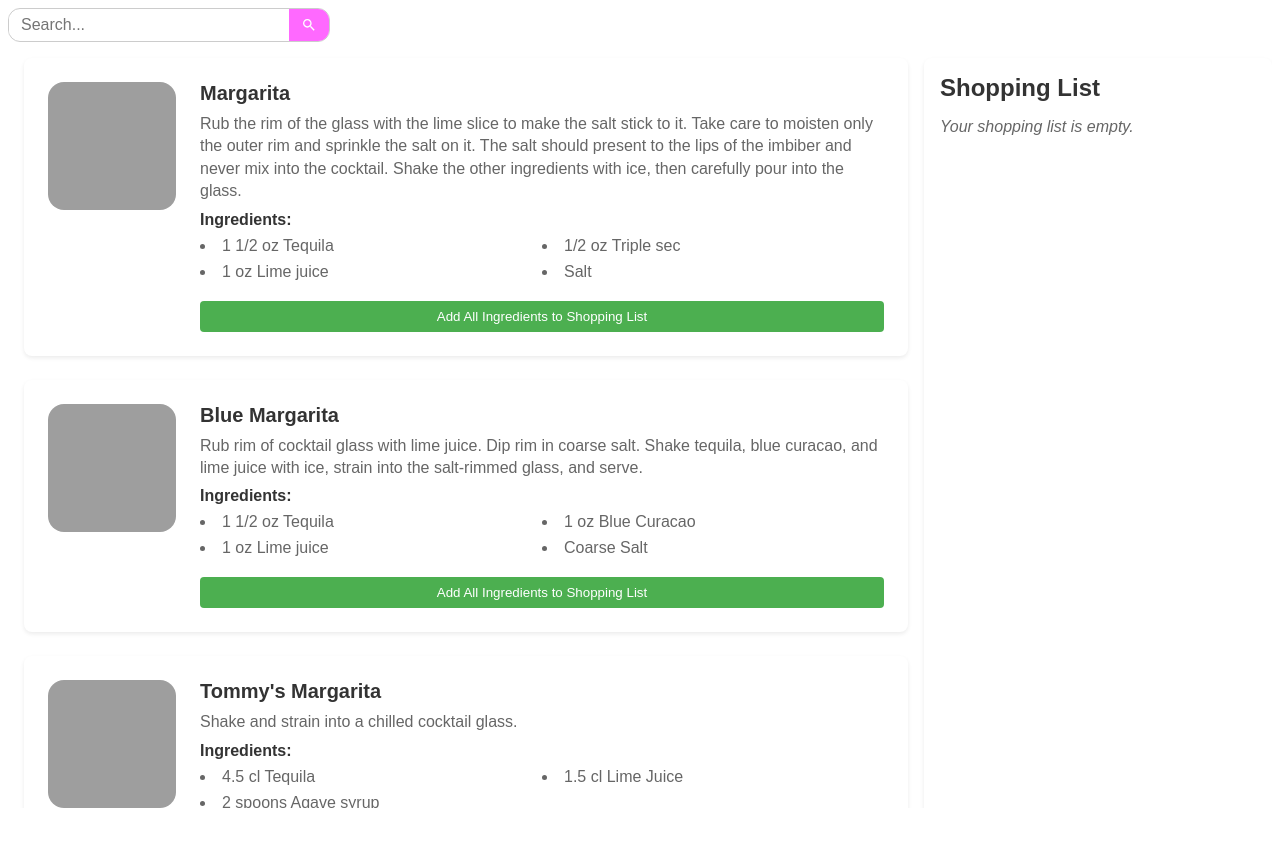
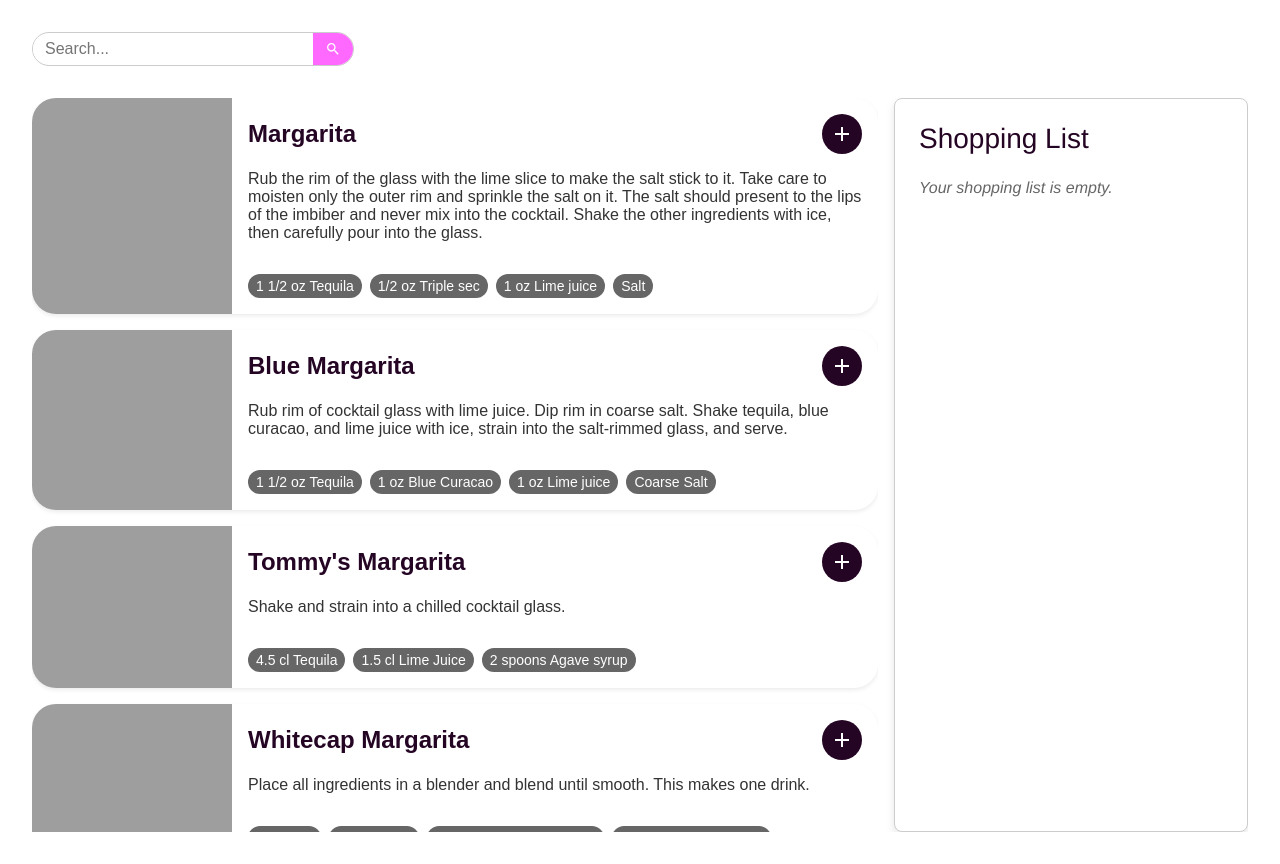
Before and after one commit to danderssongit/cocktailer, a website built with Vite: page index.html in a window 1280 px wide. Before the commit the page ends 816 px from the top, so only its background shows below. Built offline with nearby package versions, Linux system fonts and the light colour scheme.

Commit message:
feat: styling adjustments and shopping cart functionality

```diff
--- a/src/components/AppShell.ts
+++ b/src/components/AppShell.ts
@@ -360,19 +360,26 @@ export class AppShell extends LitElement {
 			display: flex;
 			flex-direction: column;
 			height: 100vh;
+			padding: 2rem;
 		}
 		.main-content {
 			display: flex;
 			flex: 1;
 			overflow-y: auto;
+			margin-top: 2rem;
+			gap: 1rem;
 		}
 		search-result-list {
 			flex: 3;
-			padding-right: 1rem;
+			overflow-y: auto;
 		}
 		shopping-list {
 			flex: 1;
 			min-width: 25%;
+			position: sticky;
+			top: 2rem;
+			max-height: calc(100vh - 4rem);
+			overflow-y: auto;
 		}
 	`;
 
@@ -401,6 +408,7 @@ export class AppShell extends LitElement {
 			<div class="main-content">
 				<search-result-list
 					.drinks=${this.drinks}
+					.shoppingList=${this.shoppingList}
 					@add-all-to-shopping-list=${(e: CustomEvent) =>
 						this.addAllToShoppingList(e.detail)}
 				></search-result-list>
--- a/src/components/SearchResultList.ts
+++ b/src/components/SearchResultList.ts
@@ -1,115 +1,105 @@
 import { LitElement, html, css } from "lit";
 import { customElement, property } from "lit/decorators.js";
 import { Drink } from "../types";
+import { applyAverageColorToElement } from "../utils/imageUtils.ts";
 
 @customElement("search-result-list")
 export class SearchResultList extends LitElement {
 	@property({ type: Array })
 	drinks: Drink[] = [];
 
+	@property({ type: Set })
+	shoppingList: Set<string> = new Set();
+
 	static styles = css`
 		:host {
 			display: block;
-			max-width: 60rem;
-			margin: 0 auto;
-			padding: 1rem;
+			font-family: var(--font-family);
 		}
-		.drink-item {
-			display: flex;
-			margin-bottom: 1.5rem;
-			padding: 1.5rem;
-			background-color: var(--bg-color, #fff);
-			box-shadow: 0 0.125rem 0.25rem rgba(0, 0, 0, 0.08);
-			border-radius: 0.5rem;
-			transition: transform 0.2s ease-in-out;
-			font-family: "Futura", sans-serif;
-		}
-		.drink-item:hover {
-			transform: translateY(-0.25rem);
-		}
-		.drink-item h3 {
-			margin: 0 0 0.5rem;
-			font-size: 1.25rem;
-			color: var(--primary-color, #333);
-		}
-		.drink-item img {
-			width: 8rem;
-			height: 8rem;
-			object-fit: cover;
-			border-radius: 1rem;
-			margin-right: 1.5rem;
-		}
-		.drink-info {
-			flex: 1;
+		.drink-list {
 			display: flex;
 			flex-direction: column;
-			justify-content: flex-start;
-			font-size: 1rem;
+			gap: 1rem;
 		}
-		.drink-item p {
+		.drink-card {
+			display: flex;
+			background-color: var(--bg-color);
+			border-radius: var(--border-radius);
+			box-shadow: var(--card-shadow);
+			overflow: hidden;
+			transition: transform 0.3s ease;
+		}
+		.drink-card img {
+			width: 200px;
+
+			object-fit: cover;
+		}
+		.drink-content {
+			flex: 1;
+			padding: 1rem;
+			display: flex;
+			flex-direction: column;
+			justify-content: space-between;
+			transition: background-color 0.3s ease;
+		}
+		.drink-header {
+			display: flex;
+			justify-content: space-between;
+			align-items: center;
+		}
+		h2 {
+			color: var(--primary-color);
 			margin: 0;
-			color: var(--secondary-color, #666);
-			line-height: 1.4;
+		}
+		p {
+			color: var(--text-color);
 		}
 		.ingredients {
-			margin-top: 0.5rem;
-		}
-		.ingredients h4 {
-			margin: 0 0 0.25rem;
-			color: var(--primary-color, #333);
-		}
-		.ingredients ul {
-			margin: 0;
-			padding: 0;
-			list-style-type: disc;
-			list-style-position: inside;
 			display: flex;
 			flex-wrap: wrap;
-			font-size: 1rem;
-			color: var(--secondary-color, #666);
+			gap: 0.5rem;
+			margin-top: 1rem;
 		}
-		.ingredients li {
-			width: 50%;
-			padding: 0.25rem 0;
+		.ingredient {
+			background-color: var(--secondary-color);
+			color: var(--bg-color);
+			padding: 0.25rem 0.5rem;
+			border-radius: var(--border-radius);
+			font-size: 0.875rem;
 		}
-		@media (max-width: 768px) {
-			.drink-item {
-				flex-direction: column;
-				align-items: center;
-				text-align: center;
-			}
-			.drink-item img {
-				margin-right: 0;
-				margin-bottom: 1rem;
-			}
-			.drink-info {
-				width: 100%;
-			}
-			.ingredients li {
-				width: 100%;
-			}
+		.ingredient.in-shopping-list {
+			background-color: var(--success-color);
+			color: var(--bg-color);
 		}
-		.add-all-button {
-			margin-top: 1rem;
-			padding: 0.5rem 1rem;
-			background-color: var(--primary-color, #4caf50);
-			color: white;
+		.button-container {
+			margin-left: 1rem;
+		}
+		button {
+			background-color: var(--primary-color);
+			color: var(--bg-color);
 			border: none;
-			border-radius: 0.25rem;
+			padding: 0.5rem;
+			border-radius: 50%;
 			cursor: pointer;
-			font-family: "Futura", sans-serif;
-			transition: background-color 0.2s;
+			transition: background-color 0.3s ease;
+			width: 2.5rem;
+			height: 2.5rem;
+			display: flex;
+			align-items: center;
+			justify-content: center;
 		}
-		.add-all-button:hover {
-			background-color: var(--primary-color-dark, #45a049);
+		button:hover {
+			background-color: var(--primary-color-dark);
+		}
+		button:disabled {
+			background-color: var(--success-color);
+			cursor: default;
+		}
+		button svg {
+			width: 1.5rem;
+			height: 1.5rem;
 		}
 	`;
-
-	updated(changedProperties: Map<string, any>) {
-		if (changedProperties.has("drinks")) {
-			console.log("Drinks array updated:", this.drinks);
-		}
-	}
 
 	getIngredients(drink: Drink): string[] {
 		const ingredients: string[] = [];
@@ -123,30 +113,69 @@ export class SearchResultList extends LitElement {
 		return ingredients;
 	}
 
+	isInShoppingList(ingredient: string): boolean {
+		return this.shoppingList.has(ingredient);
+	}
+
+	allIngredientsInShoppingList(drink: Drink): boolean {
+		const ingredients = this.getIngredients(drink);
+		return ingredients.every((ingredient) => this.isInShoppingList(ingredient));
+	}
+
+	areAllIngredientsInShoppingList(drink: Drink): boolean {
+		return this.allIngredientsInShoppingList(drink);
+	}
+
 	render() {
 		return html`
-			<div>
+			<div class="drink-list">
 				${this.drinks.map(
 					(drink) => html`
-						<div class="drink-item">
-							<img src="${drink.strDrinkThumb}" alt="${drink.strDrink}" />
-							<div class="drink-info">
-								<h3>${drink.strDrink}</h3>
+						<div class="drink-card">
+							<img
+								src="${drink.strDrinkThumb}"
+								alt="${drink.strDrink}"
+								crossorigin="anonymous"
+							/>
+							<div class="drink-content">
+								<div class="drink-header">
+									<h2>${drink.strDrink}</h2>
+									<div class="button-container">
+										<button
+											@click=${() =>
+												this.addAllIngredientsToShoppingList(drink)}
+											?disabled=${this.areAllIngredientsInShoppingList(drink)}
+										>
+											${this.areAllIngredientsInShoppingList(drink)
+												? html`<svg viewBox="0 0 24 24">
+														<path
+															fill="currentColor"
+															d="M9 16.17L4.83 12l-1.42 1.41L9 19 21 7l-1.41-1.41z"
+														/>
+												  </svg>`
+												: html`<svg viewBox="0 0 24 24">
+														<path
+															fill="currentColor"
+															d="M19 13h-6v6h-2v-6H5v-2h6V5h2v6h6v2z"
+														/>
+												  </svg>`}
+										</button>
+									</div>
+								</div>
 								<p>${drink.strInstructions}</p>
 								<div class="ingredients">
-									<h4>Ingredients:</h4>
-									<ul>
-										${this.getIngredients(drink).map(
-											(ingredient) => html`<li>${ingredient}</li>`
-										)}
-									</ul>
+									${this.getIngredients(drink).map(
+										(ingredient) => html`
+											<span
+												class="ingredient ${this.isInShoppingList(ingredient)
+													? "in-shopping-list"
+													: ""}"
+											>
+												${ingredient}
+											</span>
+										`
+									)}
 								</div>
-								<button
-									class="add-all-button"
-									@click=${() => this.addAllIngredientsToShoppingList(drink)}
-								>
-									Add All Ingredients to Shopping List
-								</button>
 							</div>
 						</div>
 					`
@@ -163,5 +192,31 @@ export class SearchResultList extends LitElement {
 			composed: true,
 		});
 		this.dispatchEvent(event);
+		this.requestUpdate();
+	}
+
+	firstUpdated() {
+		this.applyBackgroundColors();
+	}
+
+	updated(changedProperties: Map<string, any>) {
+		if (changedProperties.has("drinks")) {
+			this.applyBackgroundColors();
+		}
+	}
+
+	private applyBackgroundColors() {
+		setTimeout(() => {
+			const drinkCards = this.shadowRoot?.querySelectorAll(".drink-card");
+			drinkCards?.forEach((card) => {
+				const image = card.querySelector("img") as HTMLImageElement;
+				const content = card.querySelector(".drink-content") as HTMLElement;
+				if (image && content) {
+					image.crossOrigin = "anonymous"; // Add this line to allow loading cross-origin images
+					applyAverageColorToElement(image, content);
+					console.log("okay");
+				}
+			});
+		}, 0);
 	}
 }
--- a/src/components/ShoppingList.ts
+++ b/src/components/ShoppingList.ts
@@ -10,22 +10,23 @@ export class ShoppingList extends LitElement {
 		:host {
 			display: block;
 			width: 100%;
-			margin: 0;
-			padding: 1rem;
-			background-color: var(--bg-color, #fff);
-			box-shadow: 0 0.125rem 0.25rem rgba(0, 0, 0, 0.08);
+			max-width: 400px;
+			padding: 1.5rem;
+			background-color: var(--bg-color, #ffffff);
+			box-shadow: 0 0.25rem 0.5rem rgba(0, 0, 0, 0.1);
 			border-radius: 0.5rem;
-			font-family: "Futura", sans-serif;
+			border: 1px solid var(--border-color, #e0e0e0);
+			font-family: "Helvetica Neue", Arial, sans-serif;
 			position: sticky;
-			top: 1rem;
 			max-height: calc(100vh - 2rem);
 			overflow-y: auto;
 		}
 
 		h2 {
-			margin: 0 0 1rem;
-			font-size: 1.5rem;
-			color: var(--primary-color, #333);
+			margin: 0 0 1.5rem;
+			font-size: 1.75rem;
+			color: var(--primary-color, #333333);
+			font-weight: 500;
 		}
 
 		ul {
@@ -35,9 +36,9 @@ export class ShoppingList extends LitElement {
 		}
 
 		li {
-			padding: 0.5rem 0;
-			border-bottom: 1px solid var(--border-color, #eee);
-			color: var(--secondary-color, #666);
+			padding: 0.75rem 0;
+			border-bottom: 1px solid var(--border-color, #e0e0e0);
+			color: var(--secondary-color, #555555);
 			font-size: 1rem;
 		}
 
@@ -47,7 +48,7 @@ export class ShoppingList extends LitElement {
 
 		.empty-list {
 			font-style: italic;
-			color: var(--secondary-color, #666);
+			color: var(--secondary-color, #888888);
 		}
 	`;
 
--- a/src/styles.css
+++ b/src/styles.css
@@ -1,10 +1,26 @@
 :root {
-	--font-family: Arial, sans-serif;
+	--font-family: "Futura", Arial, sans-serif;
 	--font-size: 16px;
 	--text-color: #333;
 	--bg-color: #fff;
 	--border-color: #ccc;
-	--border-radius: 4px;
+	--border-radius: 1.5rem;
 	--focus-color: #ff69ff;
 	--focus-shadow-color: #ff69ff;
+
+	--primary-color: #250524;
+	--primary-color-dark: #45a049;
+	--secondary-color: #666;
+	--success-color: #4caf50;
+
+	--card-shadow: 0 0.125rem 0.25rem rgba(0, 0, 0, 0.08);
 }
+
+body {
+	font-family: var(--font-family);
+	font-size: var(--font-size);
+	color: var(--text-color);
+	background-color: var(--bg-color);
+	margin: 0;
+	padding: 0;
+}
--- /dev/null
+++ b/src/utils/imageUtils.ts
@@ -0,0 +1,63 @@
+export function getAverageColor(
+	image: HTMLImageElement
+): Promise<{ r: number; g: number; b: number }> {
+	return new Promise((resolve) => {
+		if (image.complete) {
+			processImage();
+		} else {
+			image.onload = processImage;
+		}
+
+		function processImage() {
+			const canvas = document.createElement("canvas");
+			const context = canvas.getContext("2d");
+			canvas.width = image.width;
+			canvas.height = image.height;
+
+			if (context) {
+				context.drawImage(image, 0, 0);
+
+				const data = context.getImageData(
+					0,
+					0,
+					canvas.width,
+					canvas.height
+				).data;
+
+				let r = 0,
+					g = 0,
+					b = 0,
+					count = 0;
+
+				for (let i = 0; i < data.length; i += 4) {
+					r += data[i];
+					g += data[i + 1];
+					b += data[i + 2];
+					count++;
+				}
+
+				const result = {
+					r: Math.floor(r / count),
+					g: Math.floor(g / count),
+					b: Math.floor(b / count),
+				};
+
+				console.log("Final average color:", result);
+
+				resolve(result);
+			} else {
+				console.error("Could not get 2D context from canvas");
+				resolve({ r: 255, g: 255, b: 255 });
+			}
+		}
+	});
+}
+
+export function applyAverageColorToElement(
+	image: HTMLImageElement,
+	element: HTMLElement
+): void {
+	getAverageColor(image).then((color) => {
+		element.style.backgroundColor = `rgba(${color.r}, ${color.g}, ${color.b}, 0.2)`;
+	});
+}
```
